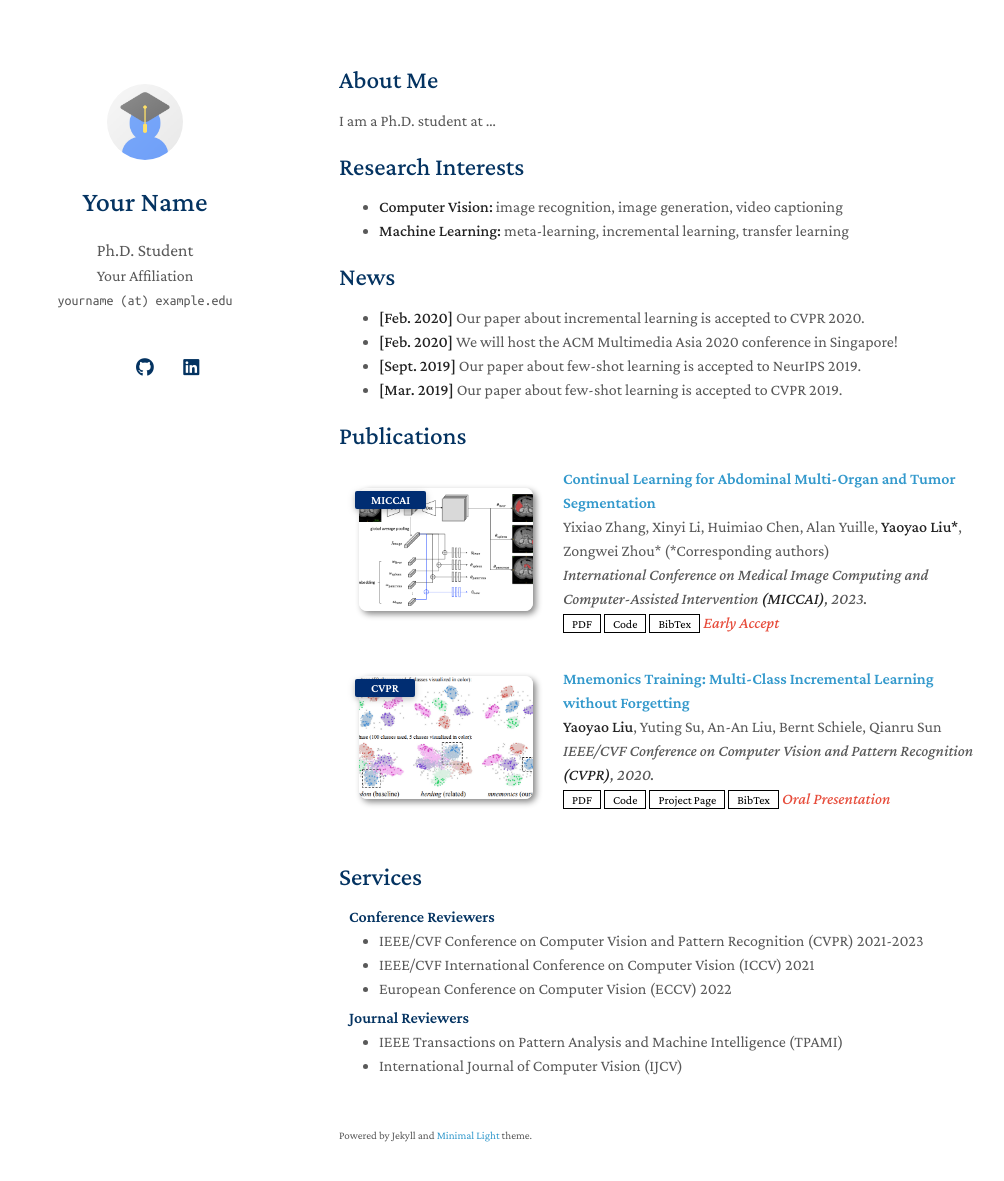
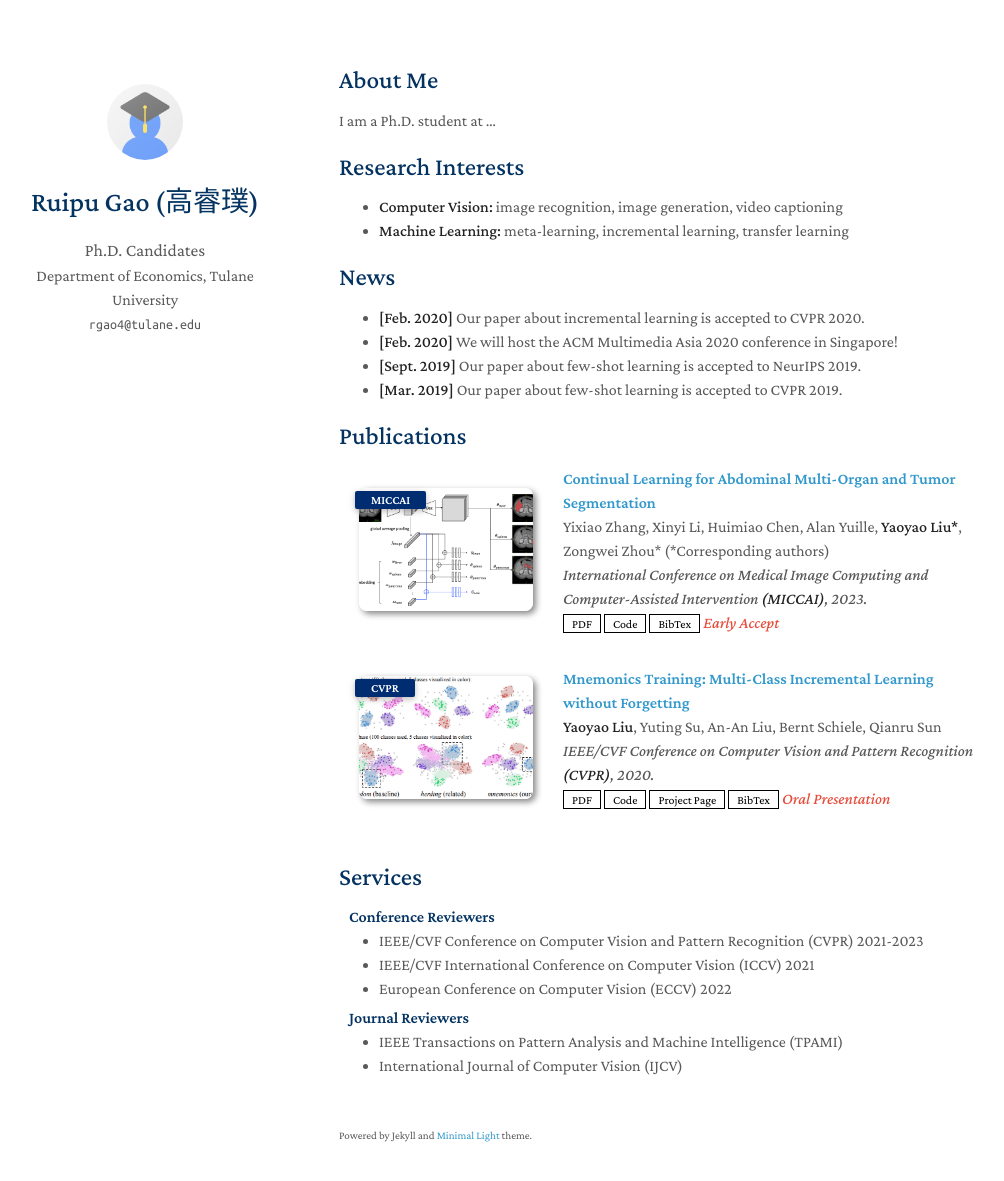
Before and after one commit to Ruipu/ruipugao.github.io, a Jekyll site: the page built from index.md, in a window 1280 px wide and 1216 px high. Shown: the top 1181 px of the window, without its empty margins (131-1135 px from the left). Built offline with Jekyll 4.4.1, drawn with Linux system fonts in a browser that asks for light colours; a style sheet for code colours, icons or effects is not loaded; our own code applies the rules of GitHub Pages for plain Markdown files.

Commit message:
Update _config.yml

```diff
--- a/_config.yml
+++ b/_config.yml
@@ -1,8 +1,8 @@
 # Basic Information
-title: Your Name
-position: Ph.D. Student
-affiliation: Your Affiliation
-email: yourname (at) example.edu
+title: Ruipu Gao (高睿璞)
+position: Ph.D. Candidates
+affiliation: Department of Economics, Tulane University
+email: rgao4@tulane.edu
 
 # Search Engine Optimization (SEO)
 # The following information is used to improve the website traffic from search engines, e.g., Google.
@@ -12,11 +12,11 @@ canonical: https://minimal-light-theme.yliu.me/
 
 # Links
 # If you don't need one of them, you may delete the corresponding line.
-google_scholar: https://scholar.google.com/
-cv_link: assets/files/curriculum_vitae.pdf
-github_link: https://github.com/
-linkedin: https://www.linkedin.com/
-twitter: https://twitter.com/
+#google_scholar: https://scholar.google.com/
+#cv_link: assets/files/curriculum_vitae.pdf
+#github_link: https://github.com/
+#linkedin: https://www.linkedin.com/
+#twitter: https://twitter.com/
 
 # Images (e.g., your profile picture and your website's favicon)
 # "favicon" and "favicon_dark" are used for the light and dark modes, respectively.
```
